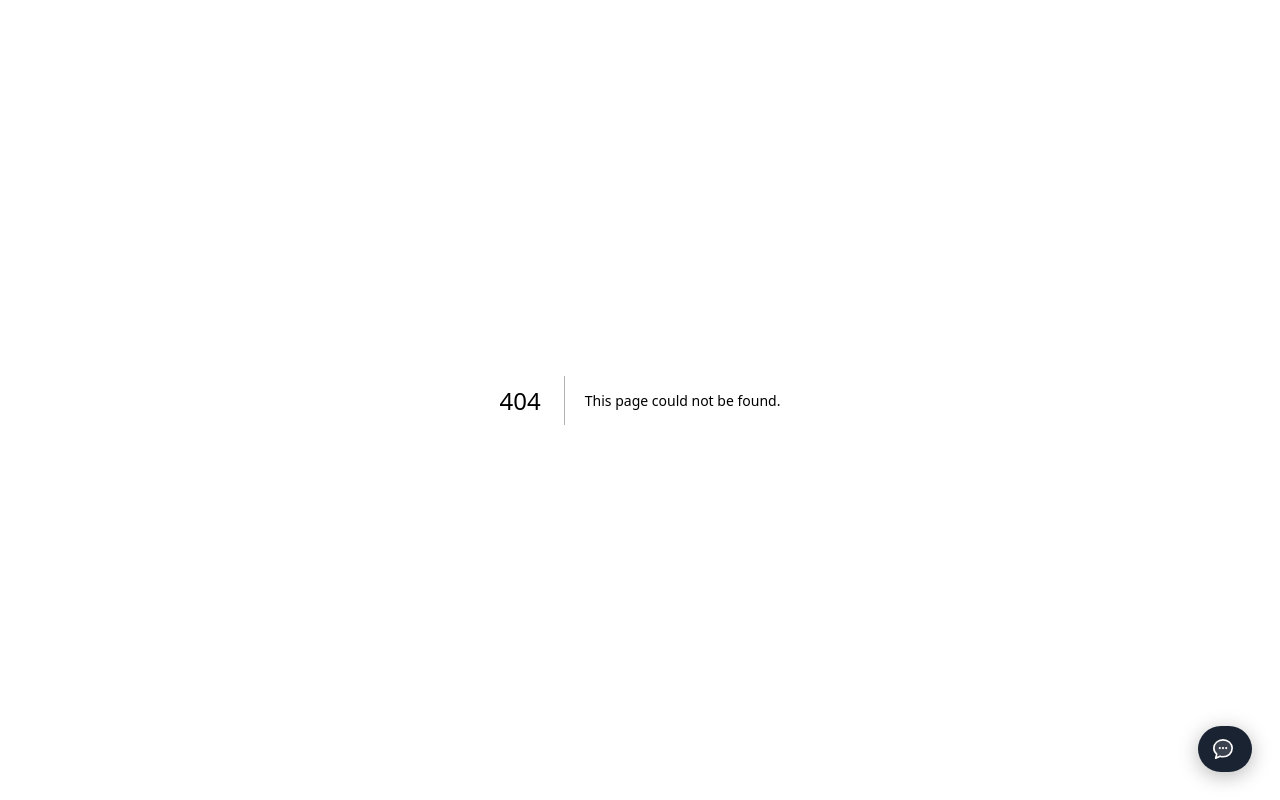
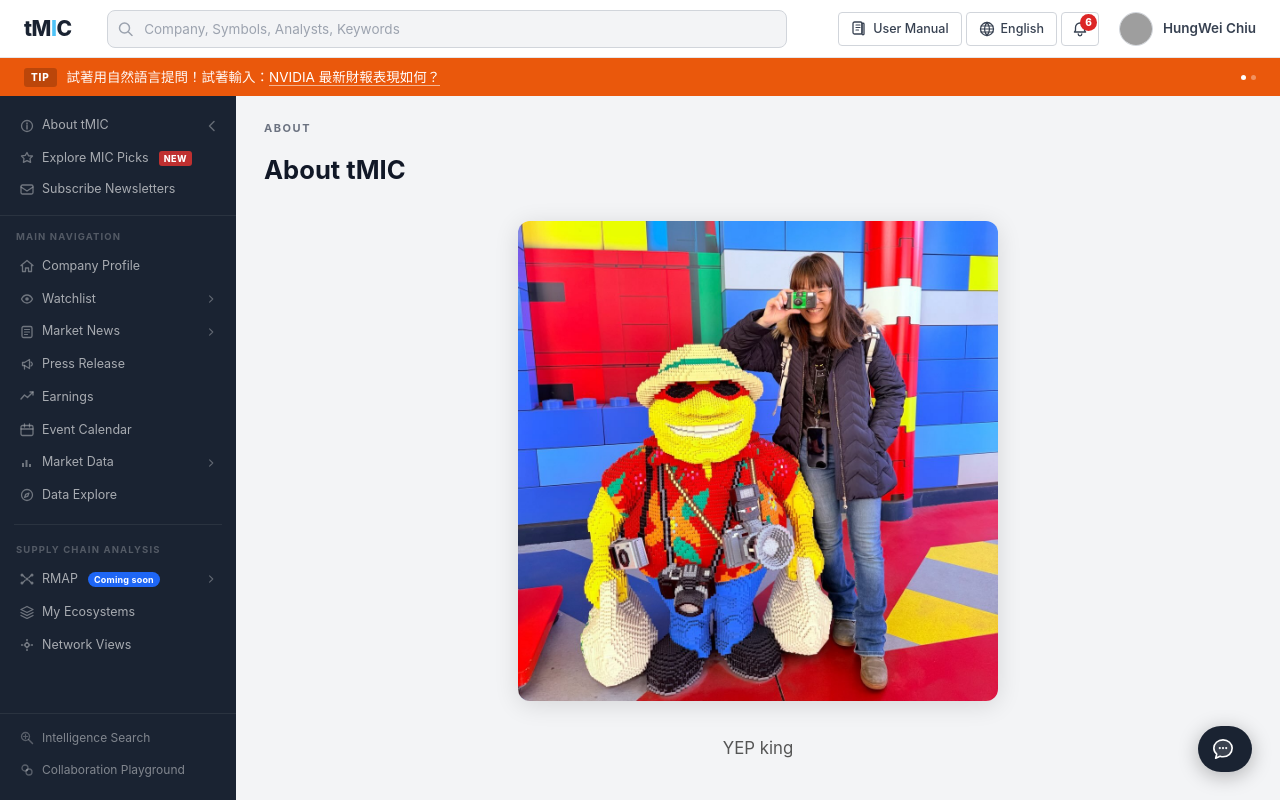
Before and after one commit to hwchiu/lego, a Next.js app: page /lego/about in a window 1280 px wide. Before the commit this address had no page. Built offline with nearby package versions, Linux system fonts and the light colour scheme; grey boxes are pictures that could not be loaded.

Commit message:
add about page
Signed-off-by: HungWei Chiu <hwchiu@cloudnative.tw>

```diff
--- /dev/null
+++ b/app/about/page.tsx
@@ -0,0 +1,67 @@
+'use client';
+
+import Image from 'next/image';
+import TopNav from '@/app/components/layout/TopNav';
+import Banner from '@/app/components/layout/Banner';
+import Sidebar from '@/app/components/layout/Sidebar';
+
+export default function AboutPage() {
+  return (
+    <>
+      <TopNav />
+      <Banner />
+      <div className="app-body">
+        <Sidebar />
+        <main className="main-content">
+          <div className="page-pad">
+            <div className="section-eyebrow">About</div>
+            <h1 style={{ fontSize: '1.6rem', fontWeight: 700, margin: '0 0 2rem' }}>
+              About tMIC
+            </h1>
+
+            <div
+              style={{
+                display: 'flex',
+                flexDirection: 'column',
+                alignItems: 'center',
+                maxWidth: 720,
+                margin: '0 auto',
+              }}
+            >
+              <div
+                style={{
+                  width: '100%',
+                  maxWidth: 480,
+                  borderRadius: 12,
+                  overflow: 'hidden',
+                  boxShadow: '0 4px 24px rgba(0,0,0,0.12)',
+                }}
+              >
+                <Image
+                  src="/lego/images/yep.jpg"
+                  alt="tMIC"
+                  width={1080}
+                  height={1080}
+                  style={{ width: '100%', height: 'auto', display: 'block' }}
+                  priority
+                />
+              </div>
+
+              <p
+                style={{
+                  marginTop: '2rem',
+                  fontSize: '1.05rem',
+                  lineHeight: 1.8,
+                  color: 'var(--text-secondary, #555)',
+                  textAlign: 'center',
+                }}
+              >
+		 YEP king
+              </p>
+            </div>
+          </div>
+        </main>
+      </div>
+    </>
+  );
+}
--- a/app/data/navigation.ts
+++ b/app/data/navigation.ts
@@ -67,7 +67,7 @@ export const sidebarIcons: Record<string, string> = {
 };
 
 export const quickLinks: NavItem[] = [
-  { label: 'About tMIC', href: '#', icon: 'info' },
+  { label: 'About tMIC', href: '/about', icon: 'info' },
   { label: 'Explore MIC Picks', href: '#', icon: 'star', badge: 'NEW', badgeColor: '#BF3030' },
   { label: 'Subscribe Newsletters', href: '#', icon: 'mail' },
 ];
```
Also changed, not shown: public/images/yep.jpg (added).
